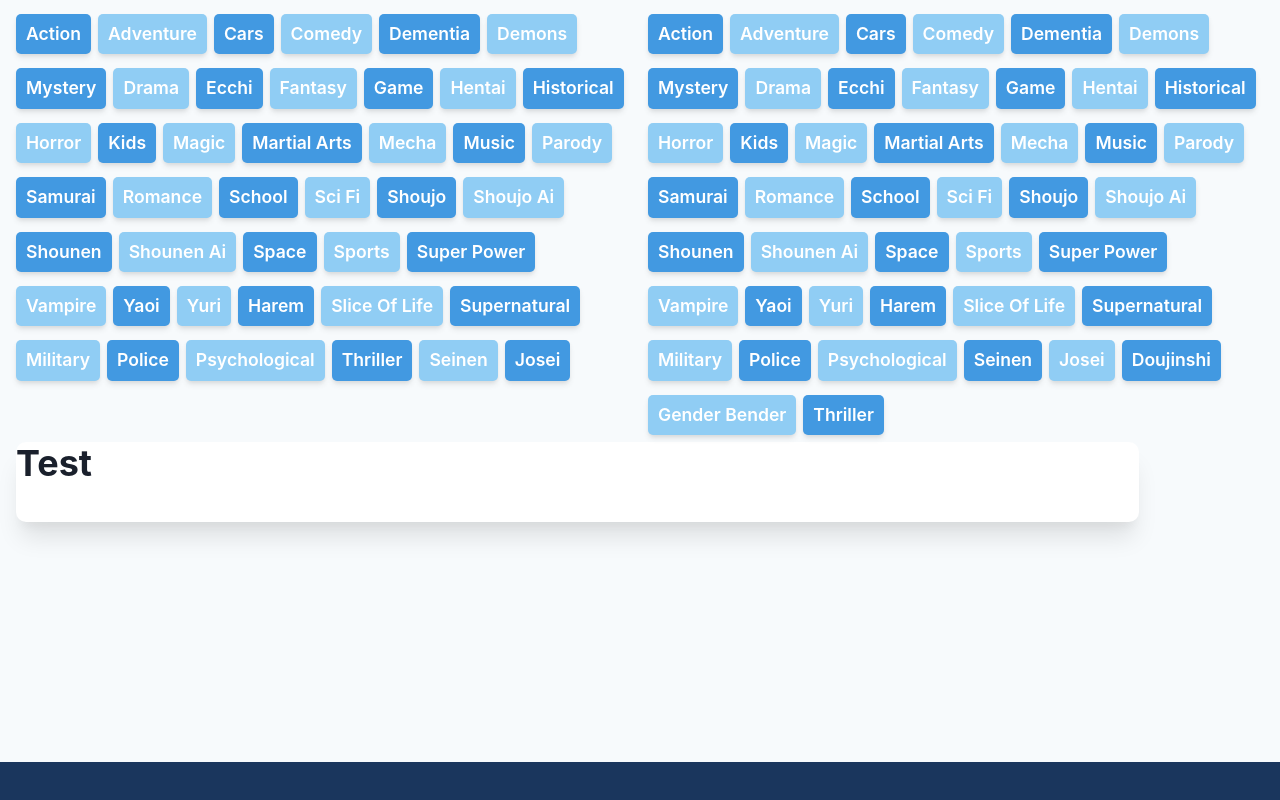
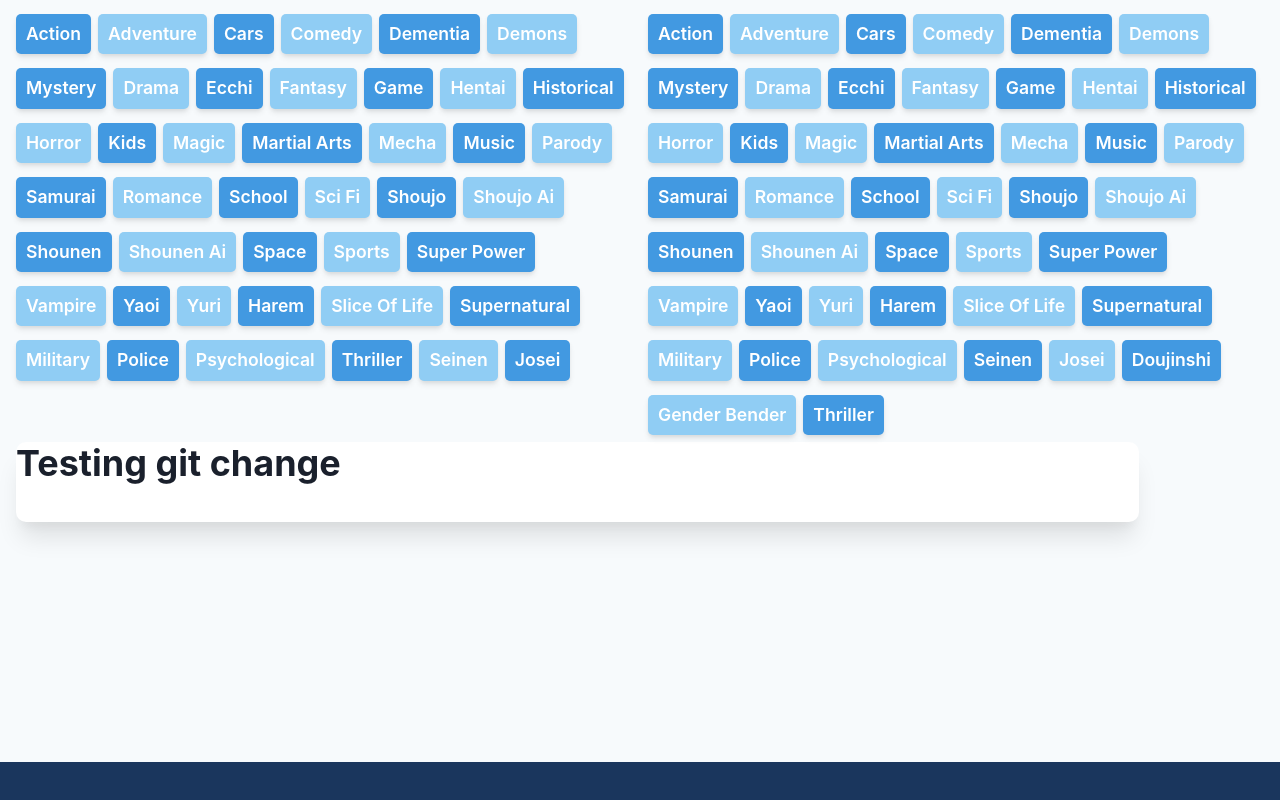
Before and after one commit to angusfng/ChakraAnime, a React (Create React App) app: page / in a window 1280 px wide. Shown: the part 809-1609 px from the top of the page. Built offline with nearby package versions, Linux system fonts and the light colour scheme; no server answers.

Commit message:
testing git change 2

```diff
--- a/src/components/RankingCard.js
+++ b/src/components/RankingCard.js
@@ -12,7 +12,7 @@ function RankingCard() {
       borderRadius="10px"
     >
       <Image/>
-      <Heading as="h4">Test</Heading>
+      <Heading as="h4">Testing git change</Heading>
     </Box>
   );
 }
```
